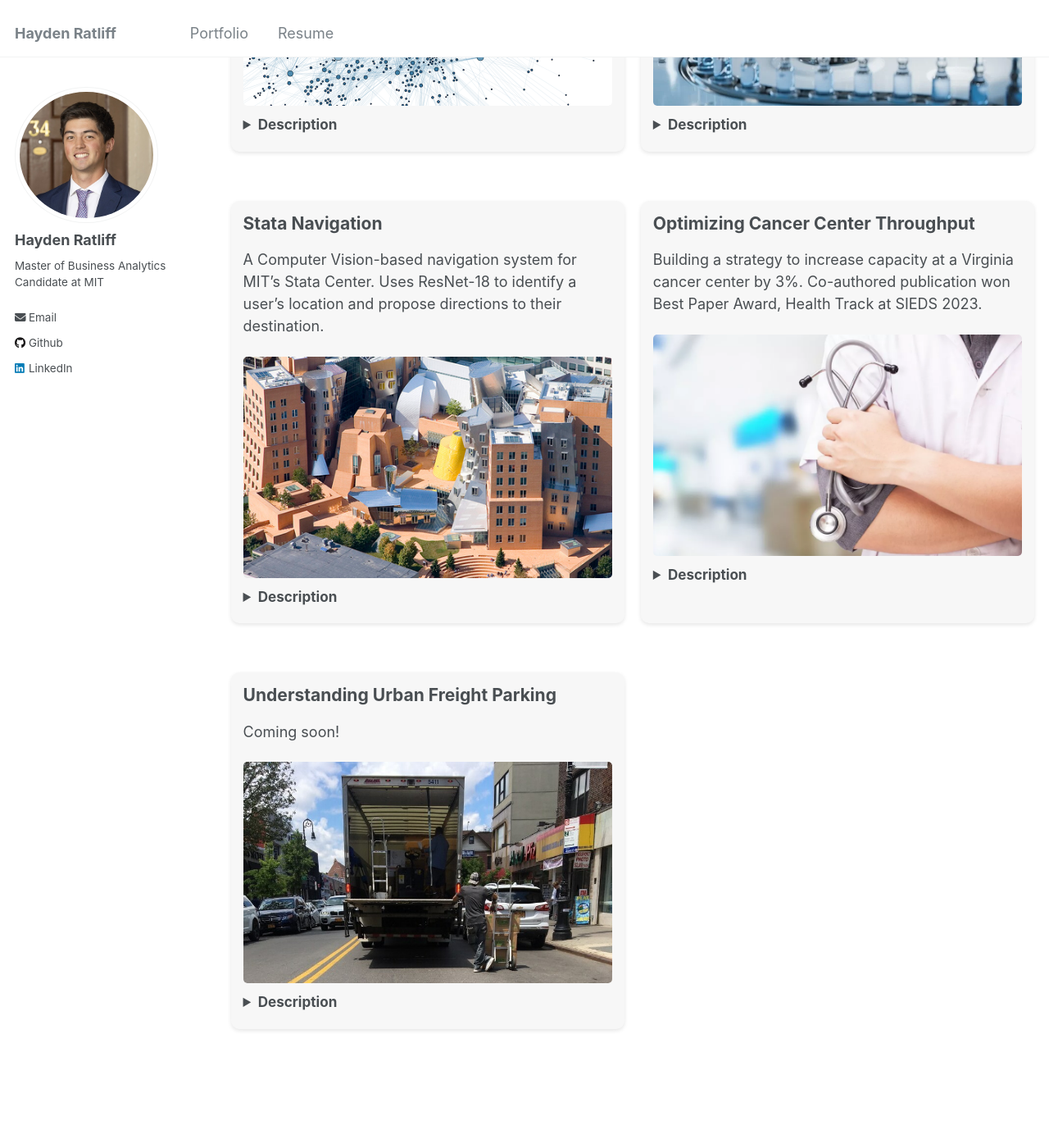
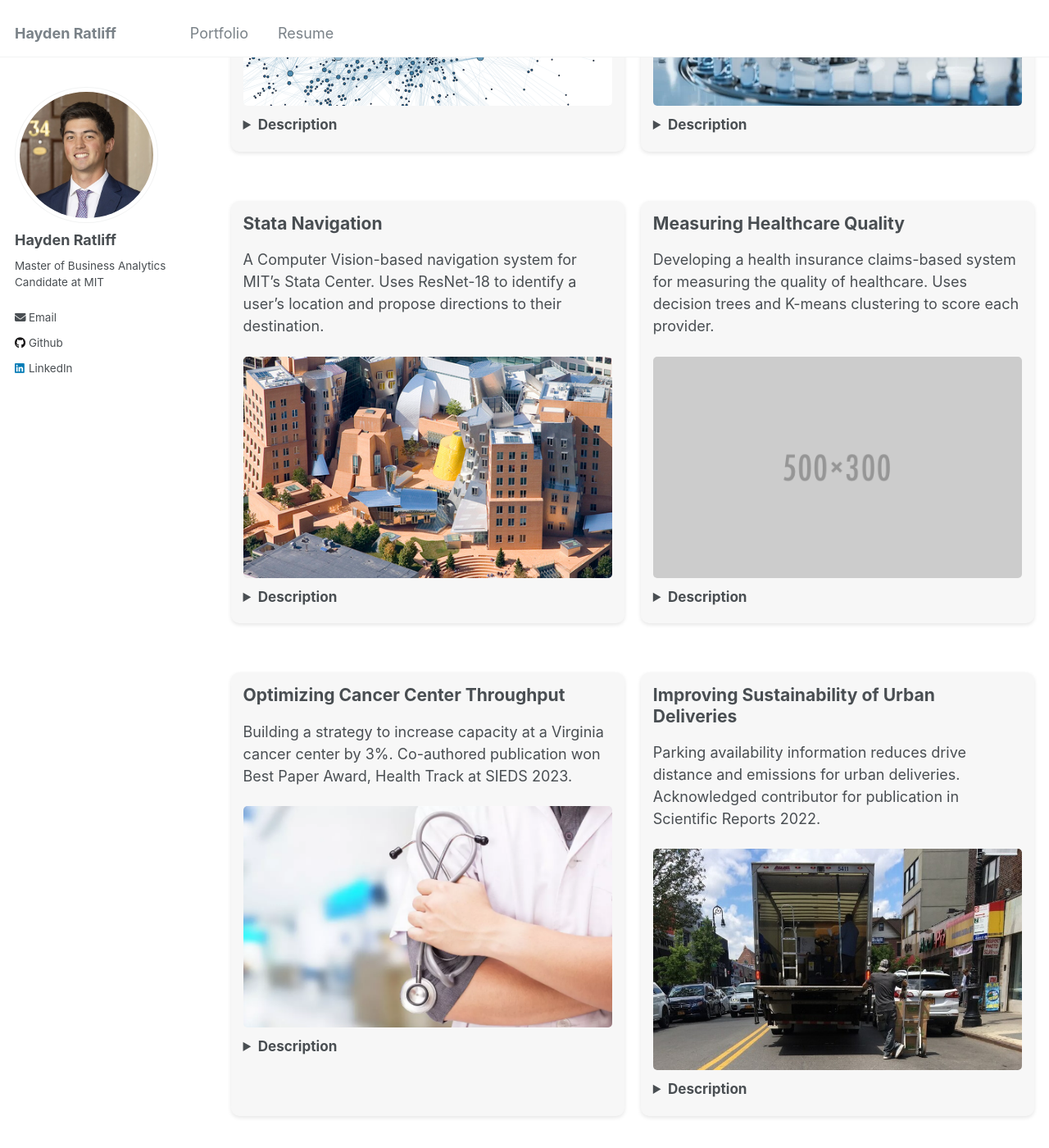
Before and after one commit to haydenratliff/haydenratliff.github.io, a Jekyll site: the page built from _pages/portfolio.md, in a window 1280 px wide and 1400 px high, scrolled down 553 px. Shown: the whole window at 82% size. Built offline with Jekyll 4.4.1, drawn with Linux system fonts in a browser that asks for light colours.

Commit message:
updating healthcare quality

```diff
--- a/_data/portfolio.yml
+++ b/_data/portfolio.yml
@@ -87,14 +87,13 @@
   item2: "**Report:** [Read PDF](https://github.com/haydenratliff/stata-navigation/blob/main/report.pdf)"
 
 - title: Measuring Healthcare Quality
-  short_description: Coming soon!
+  short_description: Developing a health insurance claims-based system for measuring the quality of healthcare. Uses decision trees and K-means clustering to score each provider.
   full_description: |
       Coming soon!
   image: /images/500x300.png
-  item1: "**Code:** Private"
+  item1: "**Code:** Private - ask me about it!"
   # item1: "**Code:** [View on GitHub](http://github.com)"
   # item2: "**Report:** [Read PDF](https://github.com)"
-  show: false
 
 - title: Forecasting Pallet Revenue by Commodity
   short_description: Coming soon!
@@ -148,10 +147,26 @@
   # item1: "**Code:** [View on GitHub](http://github.com)"
   show: false
 
-- title: Understanding Urban Freight Parking
-  short_description: Coming soon!
+- title: Improving Sustainability of Urban Deliveries
+  short_description: Parking availability information reduces drive distance and emissions for urban deliveries. Acknowledged contributor for publication in Scientific Reports 2022.
   full_description: |
-      Coming soon!
+    A research study on the impact of parking availability information on "cruising" for parking, the distance delivery drivers drive to find parking, in urban areas.
+
+    *Methods:*
+    - previously: magnetic sensors in the ground before study
+    - helped with methodology
+    - Delivery mock manifests
+    - 8 drivers, 24 routes, with and without parking information on iPad
+    - rented UHaul and led data collection, using iPhone to collect data in urban Seattle neighborhood
+    - post-processing of delivery drives
+    - calculated drive and segment statistics
+      - one segment is a drive or walking segment
+
+    *Results:*
+    - Study found that information does reduce crusiing for parking
+    - essentially, helps drivers decide how greedy to be when looking for parking
+
+    This research was conducted in collaboration with Giacomo Dalla Chiara and Fiete XX, as part of a research assistantship at UW's Urban Freight Lab advised by Prof. Anne Goodchild.
   image: /images/portfolio/parking_cropped.jpeg
   item1: "**Code:** Coming soon!"
   # item1: "**Code:** [View on GitHub](http://github.com)"
```
